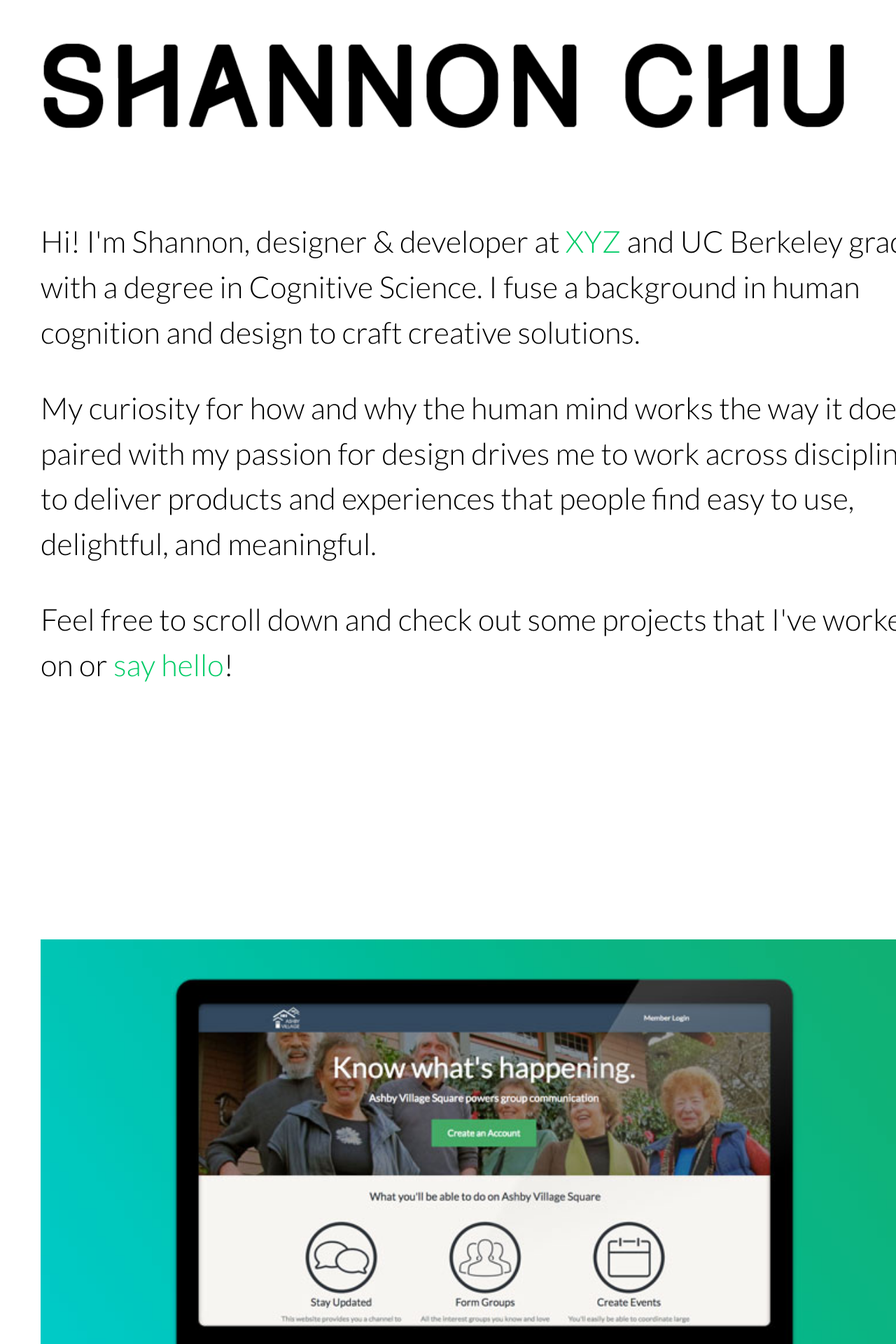
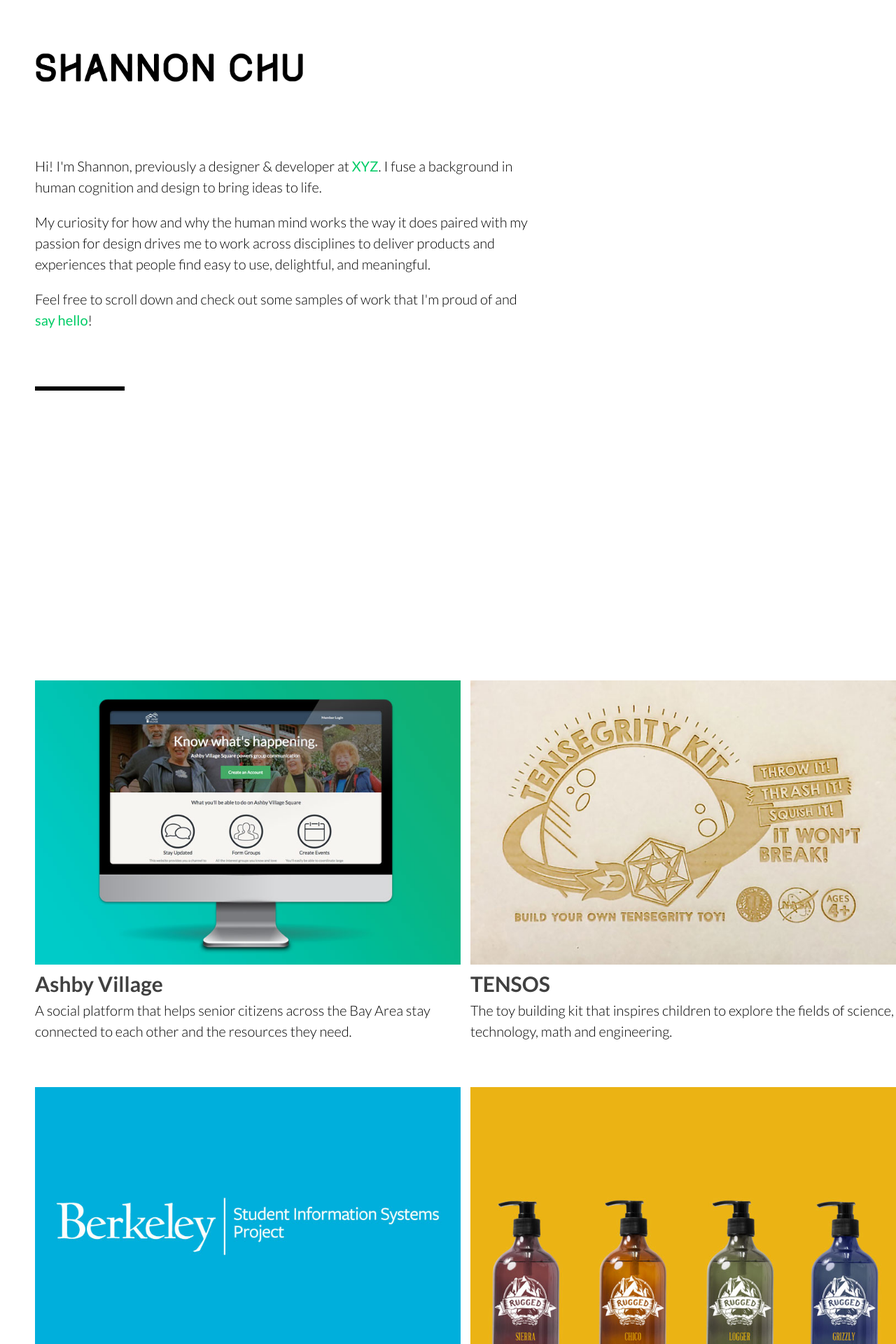
Before and after one commit to shannonchu/shannonchu.github.io, a Jekyll site: the page built from index.html, in a window 1280 px wide. Shown: the top 1920 px of the page at 70% size. Built offline with Jekyll 4.4.1, drawn with Linux system fonts in a browser that asks for light colours; nearby versions of some CDN libraries.

Commit message:
all home page styles

```diff
--- a/_layouts/default.html
+++ b/_layouts/default.html
@@ -25,8 +25,8 @@
         <li><a href="mailto:shannonchu@berkeley.edu"><i class="fa fa-envelope-o fa-2x"></i></a></li>
         <li><a href="https://github.com/shannonchu" target="_newtab"><i class="fa fa-github fa-2x"></i></a></li>
         <li><a href="https://linkedin.com/in/shannonchu" target="_newtab"><i class="fa fa-linkedin-square fa-2x"></i></a></li>
-<!--         <li><a href="https://behance.net/shannonchu" target="_newtab"><i class="fa fa-behance fa-2x"></i></a></li>
- -->      </ul>
+      </ul>
+<!--       <p class="name-footer" style="font-weight: 400; font-size: 14px; letter-spacing: 1px; margin:0;">SHANNON CHU 2017</p> -->
     </footer>
   </body>
 </html>
--- a/css/main.css
+++ b/css/main.css
@@ -1,25 +1,42 @@
+/* GLOBAL STYLES */
 * {
   font-family:'Lato', 'Sans-Serif';
-  font-size: 24px;
+  font-size: 20px;
   font-weight: 300;
   letter-spacing: 0px;
   -webkit-font-smoothing: antialiased;
-  /*-moz-osx-font-smoothing: grayscale;*/
+  -moz-osx-font-smoothing: grayscale;
 }
-html, body {
+/*html, body {
   width:100%;
-  /*overflow-x:hidden;*/
+  overflow-x:hidden;
 }
+*/
 body {
   padding: 50px;
+  padding-bottom: 10px;
+}
+p {
+  font-size: 1.5em;
+  line-height: 1.5em;
+}
+.horiz-rule {
+  width: 20%;
+  height: 0.6em;
+  background-color: black;
+  margin-left: 0px;
+  margin-top:80px;
+  border:none;
 }
 
-/* NAVIGATION and FOOTER*/
+/* NAVIGATION and FOOTER */
 .header-img {
+  padding-top: 25px;
   width: 90%;
 }
 footer ul {
   padding: 0px;
+  margin-top:10px;
   list-style: none;
 }
 footer ul li {
@@ -30,15 +47,15 @@
   border-top: 1px solid #d5d5d5;
   text-align: center;
 }
-p {
-  font-size: 1.8em;
-  line-height: 1.5em;
+.fa-2x {
+  font-size: 4em!important;
+  padding: 0.15em;
 }
-
 
 /* LINKS */
 a {
   font-size: 1.0em;
+  font-weight: 400;
   text-decoration: none;
   color: #404040;
   transition: .25s;
@@ -55,7 +72,16 @@
   color: #00a351;
 }
 
-/* index photo grid */
+/* ABOUT ME */
+#intro {
+  margin-bottom: 15em;
+  margin-top: 5em;
+}
+.about-para p {
+  line-height: 1.5em;
+}
+
+/* INDEX PROJECT GRID */
 ul.posts li {
   list-style: none;
   padding-bottom: 30px;
@@ -88,12 +114,293 @@
   margin:0;
 }
 
+/* LARGE SCREENS */
+@media screen and (min-device-width: 1200px) and (max-device-width: 1600px) {
+  body {
+    display: block;
+    width: 85%;
+    margin: auto;
+  }
+  .header-img {
+    width: 27%;
+  }
+  .fa-2x {
+  font-size: 1.0em!important;
+  padding: 0!important;
+  }
+  footer ul {
+    text-align: right;
+  }
+  .horiz-rule {
+    width: 8%;
+    height: 0.3em;
+    background-color: black;
+    margin-left: 0px;
+    margin-top:70px;
+  }
+  /* ABOUT ME */
+  #intro {
+    margin: 0;
+    margin-top: 120px;
+    height: 80vh;
+  }
+  .about-para p {
+    text-align: left; width: 50%;font-size: 18px;
+  }
+  /* PROJECT GRID */
+  .img-wrap {
+    vertical-align: top;
+    display: inline-block;
+    width: 32%;
+    padding-right: 11px;
+    margin-bottom: 1.5em;
+  }
+  h2.proj-title {
+    display: block;
+    margin: 0;
+    padding-top:15px;
+    font-size: 28px;
+  }
+  p.proj-description {
+    display: block;
+    margin: 0;
+    padding-top: 8px;
+    padding-bottom: 25px;
+    font-size: 17px;
+  }
+  ul.posts li {
+    list-style: none;
+  }
+  .projects ul li {
+    list-style: none;
+    display: inline;
+  }
+  .projects img {
+    width: 100%;
+    margin-top: 10px;
+    margin-right: 10px;
+  }
+}
 
+/* LAPTOP STYLE */
+@media screen and (min-device-width: 1024px) and (max-device-width: 1200px)  {
+  body {
+    display: block;
+    width: 85%;
+    margin: auto;
+  }
+  .header-img {
+    width: 27%;
+  }
+  .fa-2x {
+  font-size: 1.0em!important;
+  padding: 0!important;
+  }
+  footer ul {
+    text-align: right;
+  }
+  .horiz-rule {
+    width: 8%;
+    height: 0.25em;
+    background-color: black;
+    margin-left: 0px;
+    margin-top:80px;
+  }
+  /* ABOUT ME */
+  #intro {
+    margin: 0;
+    margin-top: 100px;
+    height: 70vh;
+  }
+  .about-para p {
+    text-align: left; width: 50%;font-size: 19px;
+  }
+  /* PROJECT GRID */
+  .img-wrap {
+    vertical-align: top;
+    display: inline-block;
+    width: 32%;
+    padding-right: 11px;
+    margin-bottom: 1.5em;
+  }
+  h2.proj-title {
+    display: block;
+    margin: 0;
+    padding-top:15px;
+    font-size: 28px;
+  }
+  p.proj-description {
+    display: block;
+    margin: 0;
+    padding-top: 8px;
+    padding-bottom: 25px;
+    font-size: 17px;
+  }
+  ul.posts li {
+    list-style: none;
+  }
+  .projects ul li {
+    list-style: none;
+    display: inline;
+  }
+  .projects img {
+    width: 100%;
+    margin-top: 10px;
+    margin-right: 10px;
+  }
+}
 
-#intro {
-  margin-bottom: 15em;
-  margin-top: 5em;
+/* TABLET LANDSCAPE STYLES */
+@media only screen and (min-device-width: 768px) and (max-device-width: 1024px) and (orientation: landscape) {
+  body {
+    width: 100%;
+    margin: 0px;
+    padding-bottom: 0px;
+  }
+  .header-img {
+    width: 30%;
+  }
+  .fa-2x {
+  font-size: 1.5em!important;
+  padding: 0.1em;
+  }
+  .horiz-rule {
+    width: 10%;
+    height: 0.3em;
+    background-color: black;
+    margin-left: 0px;
+    margin-top:80px;
+  }
+  /* ABOUT ME */
+  #intro {
+    margin: 0;
+    margin-top: 100px;
+    height: 80vh;
+  }
+  .about-para p {
+    text-align: left; width: 55%;font-size: 20px;
+  }
+
+  /* PROJECT GRID */
+  .img-wrap {
+    vertical-align: top;
+    display: inline-block;
+    width: 47.5%;
+    margin-right: 10px;
+    margin-bottom: 1.5em;
+  }
+  ul.photo-grid {
+    padding: 0;
+  }
+  h2.proj-title {
+    display: block;
+    margin: 0;
+    padding-top: 5px;
+    font-size: 30px;
+  }
+  p.proj-description {
+    display: block;
+    margin: 0;
+    padding-top: 5px;
+    padding-bottom: 25px;
+    font-size: 20px;
+  }
+  ul.posts li {
+    list-style: none;
+  }
+  .projects ul li {
+    list-style: none;
+    display: inline;
+  }
+  .projects img {
+    width: 100%;
+    margin-top: 10px;
+    margin-right: 10px;
+  }
 }
-.about-para p {
-  line-height: 1.5em;
+
+/* PORTRAIT STYLES FOR IPAD */
+@media only screen and (min-device-width: 768px) and (max-device-width: 1200px) and (orientation: portrait) {
+  .header-img {
+    width: 40%;
+  }
+  .fa-2x {
+    font-size: 1.8em!important;
+    padding: 0.15em;
+  }
+  .proj-title {
+    font-size: 1.9em;
+    font-weight: 600;
+    margin:0;
+    margin-top: 0.5em;
+    margin-bottom: 0.5em;
+  }
+  /* ABOUT ME */
+  #intro {
+    margin: 0;
+    margin-top: 100px;
+    height: 100%;
+  }
+  .about-para p {
+    text-align: left;
+    font-size: 20px;
+    width: 100%;
+  }
+  .horiz-rule {
+    width: 10%;
+    height: 0.25em;
+    background-color: black;
+    margin-left: 0px;
+    margin-top:80px;
+    margin-bottom: 150px;
+  }
+  /* PROJECT GRID */
+  .img-wrap {
+    vertical-align: top;
+    display: inline-block;
+    width: 47%;
+    margin-right: 10px;
+    margin-bottom: 1.5em;
+  }
+  p.proj-description {
+    display: block;
+    margin: 0;
+    padding-top: 5px;
+    padding-bottom: 25px;
+    font-size: 20px;
+  }
 }
+
+/* LANDSCAPE STYLES */
+@media screen and (max-device-width: 768px) and (orientation: landscape) {
+  html {
+      -webkit-text-size-adjust: 100%; /* Prevent font scaling in landscape while allowing user zoom */
+  }
+  .horiz-rule {
+    width: 10%;
+    height: 0.35em;
+    background-color: black;
+    margin-left: 0px;
+    margin-top:80px;
+  }
+  .header-img {
+    width: 55%;
+    padding: 0px;
+  }
+  .fa-2x {
+    font-size: 2.25em!important;
+    padding: 0.10em;
+  }
+  footer ul {
+    padding: 0px;
+    margin-top:15px;
+    list-style: none;
+  }
+  .proj-title {
+    font-size: 2.3em;
+    font-weight: 600;
+    margin:0;
+    margin-top: 0.5em;
+    margin-bottom: 0.5em;
+  }
+}
--- a/index.html
+++ b/index.html
@@ -3,15 +3,16 @@
 title: Shannon Chu
 ---
 <body>
-<section id="intro">
+<section>
+<div id="intro">
 <div class="about-para">
-  <p>Hi! I'm Shannon, designer &amp; developer at <a class="links" href="http://wearexyz.com">XYZ</a> and UC Berkeley grad with a degree in Cognitive Science. I fuse a background in human cognition and design to craft creative solutions.</p>
+  <p>Hi! I'm Shannon, previously a designer &amp; developer at <a class="links" href="http://wearexyz.com">XYZ</a>. I fuse a background in human cognition and design to bring ideas to life.</p>
   <p>My curiosity for how and why the human mind works the way it does paired with my passion for design drives me to work across disciplines to deliver products and experiences that people find easy to use, delightful, and meaningful.</p>
-  <p>Feel free to scroll down and check out some projects that I've worked on or <a class="links" href="mailto:shannonchu@berkeley.edu">say hello</a>!
+  <p>Feel free to scroll down and check out some samples of work that I'm proud of and <a class="links" href="mailto:shannonchu@berkeley.edu">say hello</a>!
 </p>
-  <!-- <hr id="horiz-rule"/> -->
+  <hr class="horiz-rule"/>
 </div>
-</section>
+</div>
 <div class="projects">
   <ul class="photo-grid">
     <li><div class='img-wrap'>
@@ -61,4 +62,5 @@
     </a></li> -->
   </ul>
 </div>
+</section>
 </body>
```
